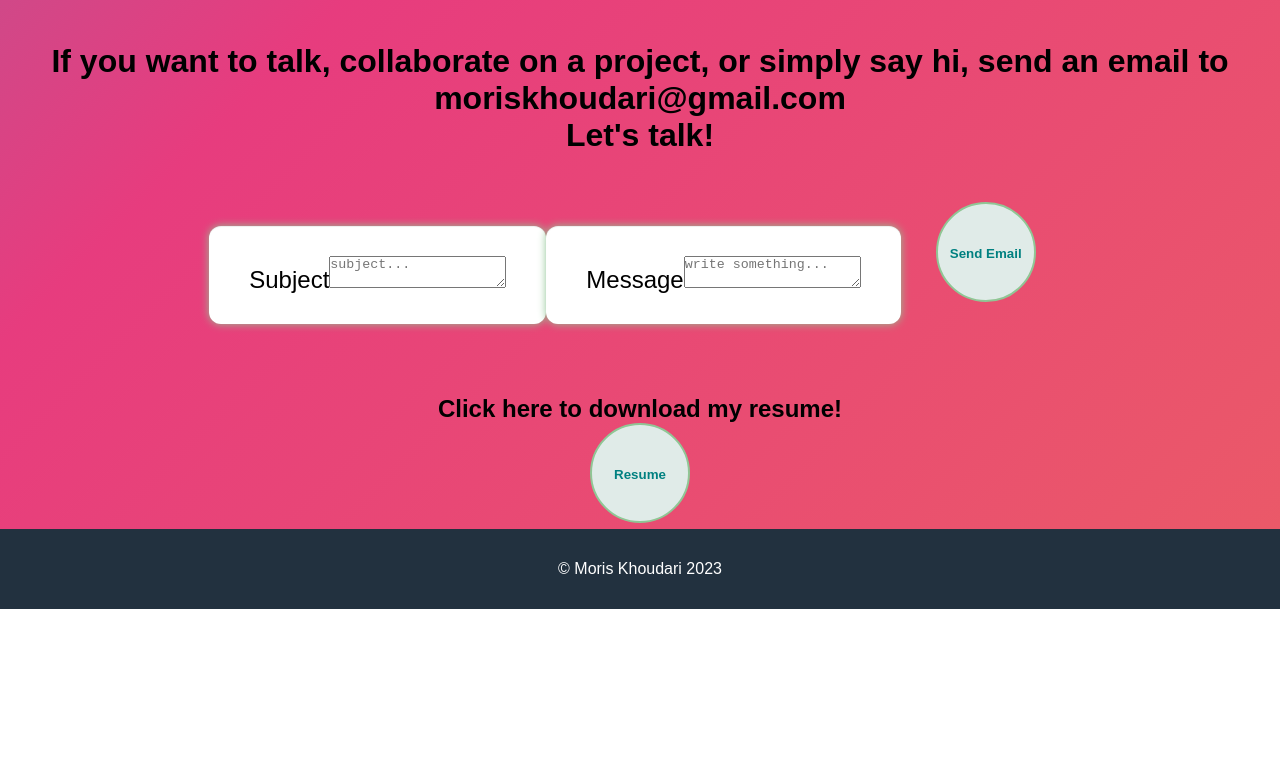
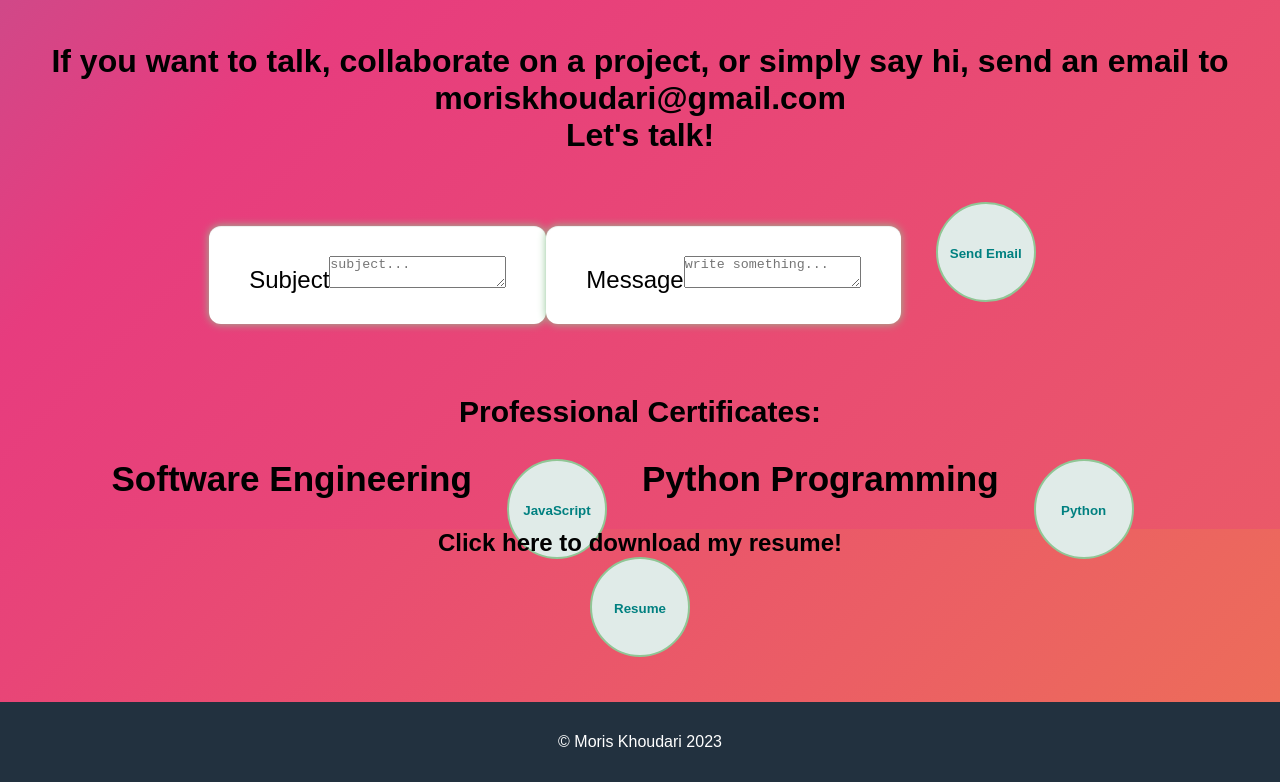
Before and after one commit to moris96/moris-portfolio-v2, a React (Create React App) app: page / in a window 1280 px wide. Shown: the part 2391-3173 px from the top of the page. Before the commit the page ends 3000 px from the top, so only its background shows below. Built offline with nearby package versions, Linux system fonts and the light colour scheme; a web font is replaced by a local one.

Commit message:
added certificates to contact, moved resume to its own page, updated styles

```diff
--- a/src/App.js
+++ b/src/App.js
@@ -3,23 +3,16 @@ import NavBar from "./components/NavBar/NavBar";
 import Footer from "./components/NavBar/Footer/Footer";
 import Projects from "./pages/Projects/Projects";
 import Contact from "./pages/Contact/Contact";
+import Resume from "./pages/Resume/Resume";
 
 import Popup from "reactjs-popup";
 
-import { Routes, Route } from "react-router-dom";
+// import { Routes, Route } from "react-router-dom";
 
 
 function App() {
   return (
     <div className="App">
-
-      {/* <NavBar>
-        <Routes>
-          <Route path="/projects" element={<Projects/>} />
-        </Routes>
-      </NavBar> */}
-
-
 
       <NavBar/>
 
@@ -58,6 +51,9 @@ function App() {
 
       <Projects/>
       <Contact/>
+
+      <Resume/>
+
       <Footer/>
 
     </div>
--- a/src/pages/Contact/Contact.js
+++ b/src/pages/Contact/Contact.js
@@ -28,11 +28,25 @@ export default function Contact(){
                     <div><input type="submit" value="Send Email" className={styles.emailButton} /></div>
                 </form>
 
-                {/* resume download button */}
+                {/* certificates */}
+                <h2 className={styles.pro}>Professional Certificates:</h2>
+                <div className={styles.certif}>
+                <h3>Software Engineering</h3>
+                <form method="get" action="https://docs.google.com/document/d/1Qoa0OXDGRgFEmClIO1tK4oo8LSosRpizQPL3EVj0RkI/edit" target="_blank">
+                    <button className={styles.certBtn} type="submit">JavaScript</button>
+                </form>
+                <h3>Python Programming</h3>
+                <form method="get" action="https://docs.google.com/document/d/1OdLfmiwk7o4MkqKhx0Y1ZxncJH5xHiX2oVE-OtlLJJg/edit" target="_blank">
+                    <button className={styles.certBtn} type="submit">Python</button>
+                </form>
+                </div>
+
+                {/* resume download button
                 <h2>Click here to download my resume!</h2>
                 <form method="get" action="https://drive.google.com/file/d/1lKA8mnPjCLNDh_hL8ye5CA8g51PYHZSY/view?usp=share_link" target="_blank">
                     <button className={styles.resume} type="submit">Resume</button>
-                </form>
+                </form> */}
+
 
             </div>
         </>
--- a/src/pages/Contact/Contact.module.scss
+++ b/src/pages/Contact/Contact.module.scss
@@ -107,7 +107,7 @@
 	}
 }
 
-.resume{
+.certBtn{
   display: inline-block;
   font-weight: bold;
   margin: 0 35px 45px 35px;
@@ -122,7 +122,20 @@
   text-decoration: none;
   cursor: pointer;
 }
-.resume:hover{
+.certBtn:hover{
   background: #E4F1FE;
   color: green;
 }
+
+.pro{
+  font-size: 30px;
+}
+
+.certif{
+  display: flex;
+  flex-wrap: nowrap;
+  margin: 10px;
+  padding: 20px;
+  font-size: 30px;
+  justify-content: center;
+}
--- /dev/null
+++ b/src/pages/Resume/Resume.js
@@ -0,0 +1,15 @@
+import styles from './Resume.module.scss'
+
+export default function Resume(){
+    return(
+        <>
+            <div className={styles.resumePage}>
+            {/* resume download button */}
+            <h2>Click here to download my resume!</h2>
+                <form method="get" action="https://drive.google.com/file/d/1lKA8mnPjCLNDh_hL8ye5CA8g51PYHZSY/view?usp=share_link" target="_blank">
+                    <button className={styles.resume} type="submit">Resume</button>
+                </form>
+            </div>
+        </>
+    );
+};
--- /dev/null
+++ b/src/pages/Resume/Resume.module.scss
@@ -0,0 +1,38 @@
+.resume{
+    display: inline-block;
+    font-weight: bold;
+    margin: 0 35px 45px 35px;
+    list-style-type: none;
+    border: 2px solid #90C695;
+    border-radius: 100%;
+    width: 100px;
+    height: 100px;
+    line-height: 100px;
+    background: #e0ebe8;
+    color: #008080;
+    text-decoration: none;
+    cursor: pointer;
+  }
+  .resume:hover{
+    background: #E4F1FE;
+    color: green;
+  }
+
+  .resumePage{
+    background: linear-gradient(-45deg, #ee7752, #e73c7e, #23a6d5, #23d5ab);
+      background-size: 400% 400%;
+      animation: gradient 15s ease infinite;
+    //   height: 100vh;
+  }
+
+  @keyframes gradient {
+      0% {
+          background-position: 0% 50%;
+      }
+      50% {
+          background-position: 100% 50%;
+      }
+      100% {
+          background-position: 0% 50%;
+      }
+  }
```
